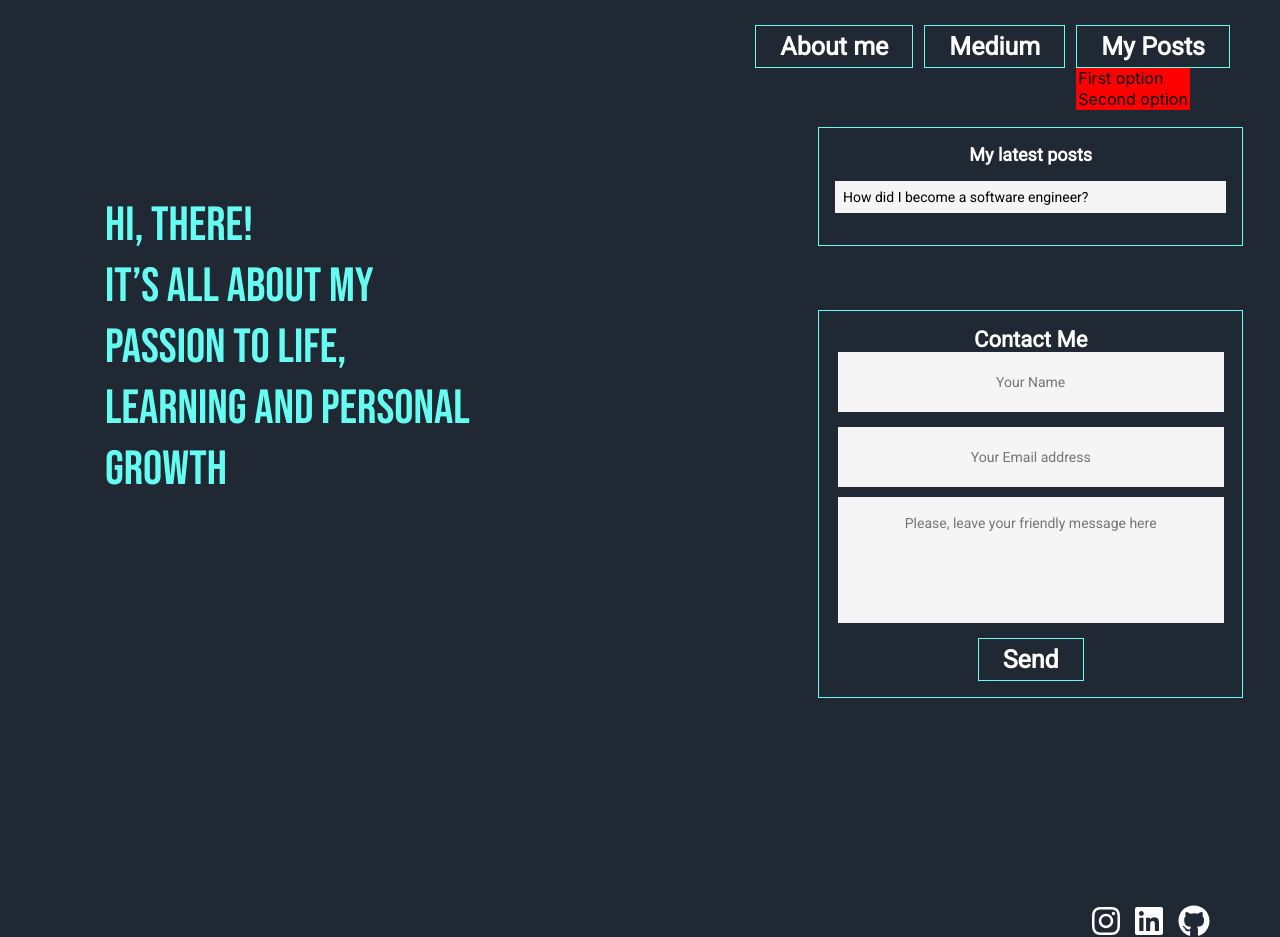
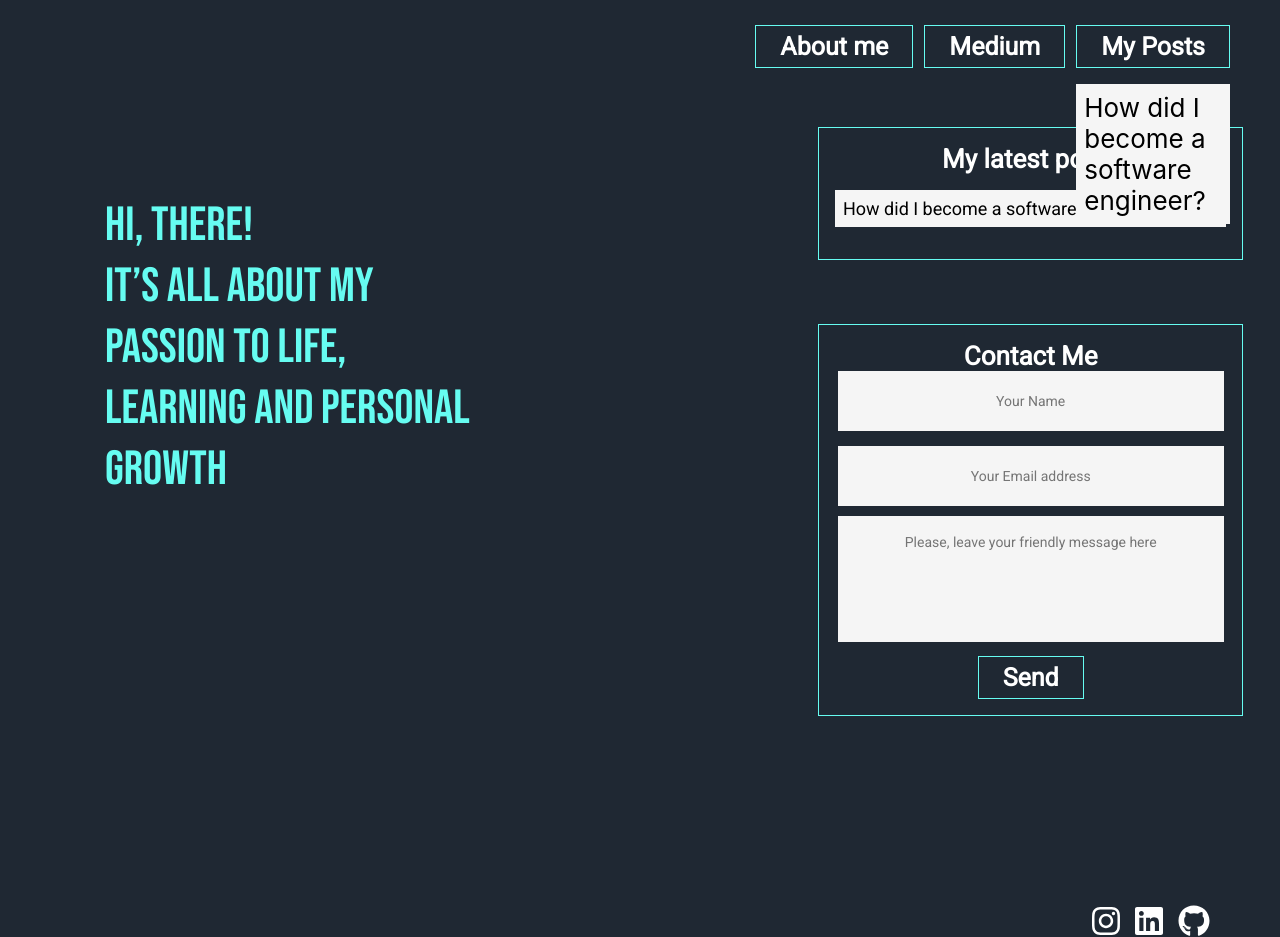
Before and after one commit to olesiaMartushkanova/react-typescript-blog, a React (Create React App) app: page / in a window 1280 px wide. Both pictures are taken after a click on the button "My Posts". Built offline with nearby package versions, Linux system fonts and the light colour scheme; no server answers; a web font is replaced by a local one.

Commit message:
not good

```diff
--- a/src/components/LinkList/LinkList.tsx
+++ b/src/components/LinkList/LinkList.tsx
@@ -7,6 +7,7 @@ const LinkList = ({ props }: any) => {
         id={linkListItem.id}
         title={linkListItem.title}
         path={linkListItem.path}
+        style={linkListItem.style}
       />
     </div>
   ));
--- a/src/components/LinkList/components/LinkListItem.css
+++ b/src/components/LinkList/components/LinkListItem.css
@@ -1,23 +1,21 @@
 @media screen and (min-width: 769px) {
-  .post-item {
+  .link-tem {
     display: flex;
     justify-content: space-between;
     padding: 0.5rem;
     margin: 1rem 0;
     background-color: whitesmoke;
-    font-size: 14px;
     cursor: pointer;
   }
 }
 
 @media screen and (max-width: 768px) {
-  .post-item {
+  .link-tem {
     display: flex;
     justify-content: space-between;
     padding: 0.3rem;
     margin: 1rem 0;
     background-color: whitesmoke;
-    font-size: 16px;
     cursor: pointer;
   }
 }
--- a/src/components/LinkList/components/LinkListItem.tsx
+++ b/src/components/LinkList/components/LinkListItem.tsx
@@ -1,3 +1,4 @@
+import { CSSProperties } from 'react';
 import { useHistory } from 'react-router-dom';
 import './LinkListItem.css';
 
@@ -5,10 +6,11 @@ export interface ILinkListItem {
   id: string;
   title: string;
   path: string;
+  style?: CSSProperties;
 }
 
 const LinkListItem = (props: ILinkListItem) => {
-  const { title, path } = props;
+  const { title, path, style } = props;
 
   const history = useHistory();
   const linkItemClickHandler = () => {
@@ -16,7 +18,7 @@ const LinkListItem = (props: ILinkListItem) => {
   };
 
   return (
-    <div className='post-item' onClick={linkItemClickHandler}>
+    <div className='link-tem' onClick={linkItemClickHandler} style={style}>
       {title}
       <a href={path}></a>
     </div>
--- a/src/components/Page/components/Dropdown/Dropdown.tsx
+++ b/src/components/Page/components/Dropdown/Dropdown.tsx
@@ -1,4 +1,8 @@
 import { useState } from 'react';
+import { LATEST_POSTS } from '../../../../pages/Home/constants';
+import { MY_STORY_PATH } from '../../../../utils/constants';
+import { ILinkListItem } from '../../../LinkList/components/LinkListItem';
+import LinkList from '../../../LinkList/LinkList';
 import MainButton from '../../../MainButton/MainButton';
 import './Dropdown.css';
 
@@ -16,6 +20,15 @@ const Dropdown = (props: IDropdown) => {
     console.log('Clicking: ', showMenu);
   };
 
+  const postsList: Array<ILinkListItem> = [
+    {
+      id: 'learning_react_article',
+      title: 'How did I become a software engineer?',
+      path: MY_STORY_PATH,
+      style: { fontSize: '26px' },
+    },
+  ];
+
   return (
     <div className={`${className} dropdown__container`}>
       <MainButton className='dropdown__button' onClick={handleClick}>
@@ -23,9 +36,8 @@ const Dropdown = (props: IDropdown) => {
       </MainButton>
 
       {showMenu && (
-        <div className='dropdown__menu' style={{ backgroundColor: 'red' }}>
-          <option>First option</option>
-          <option>Second option</option>
+        <div className='dropdown__menu'>
+          <LinkList props={postsList} />
         </div>
       )}
     </div>
--- a/src/pages/Home/Home.css
+++ b/src/pages/Home/Home.css
@@ -32,6 +32,7 @@
   .nav__latest-posts-title {
     font-weight: bold;
     color: white;
+    font-size: 26px;
   }
 
   .section__title {
--- a/src/pages/Home/components/ContactForm/ContactForm.css
+++ b/src/pages/Home/components/ContactForm/ContactForm.css
@@ -8,7 +8,6 @@
     width: 50rem;
     max-width: 95%;
     font-family: 'Roboto', sans-serif;
-    font-size: 22px;
     text-align: center;
     font-weight: bold;
     border: 1px solid #66fcf1;
@@ -76,6 +75,7 @@
 
   .form-contact-me__title {
     color: white;
+    font-size: 26px;
   }
 }
 
@@ -89,7 +89,6 @@
     width: 50rem;
     max-width: 95%;
     font-family: 'Roboto', sans-serif;
-    font-size: 18px;
     text-align: center;
     font-weight: bold;
     border: 1px solid #66fcf1;
@@ -158,5 +157,6 @@
   .form-contact-me__title {
     font-size: 22px;
     color: white;
+    font-size: 18px;
   }
 }
```
